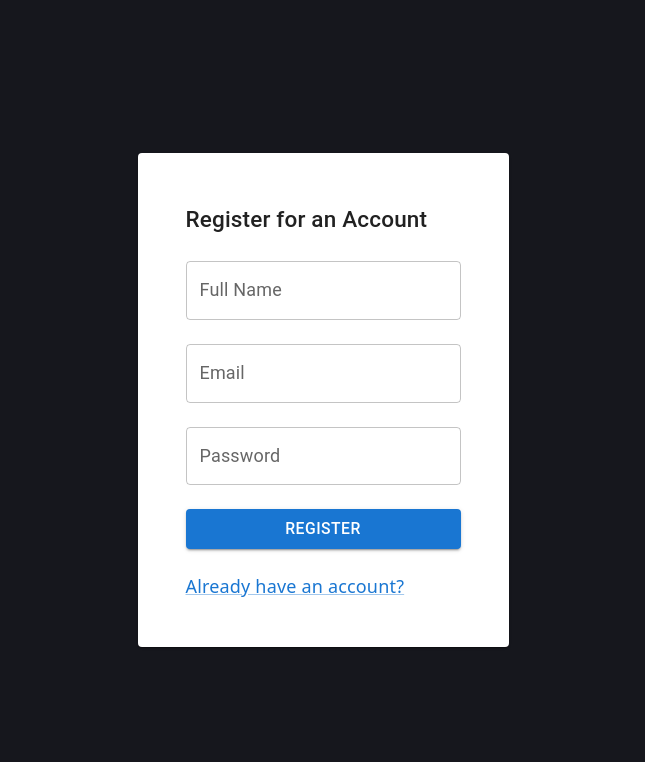
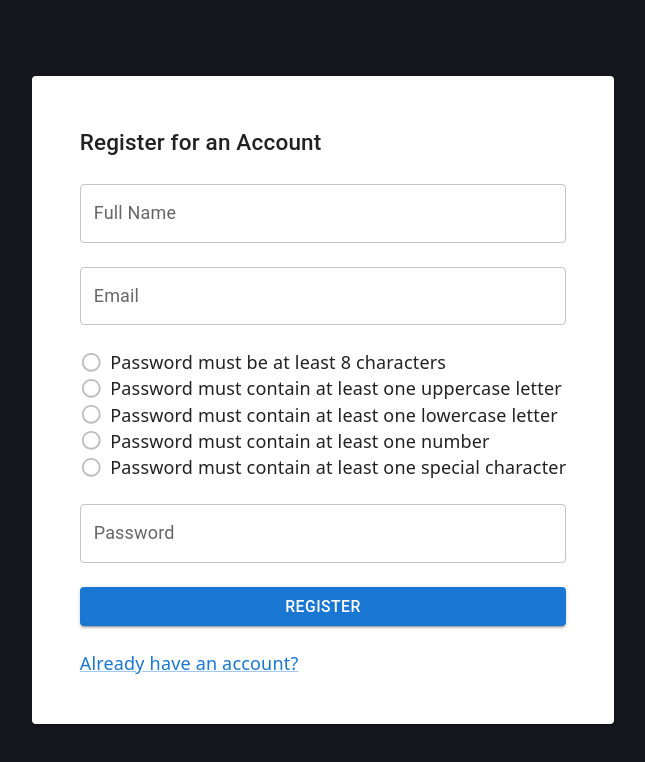
Before and after one commit to mattuzuchin/helpdesk-frontend, a React (Vite) app: page /register in a window 1280 px wide. Shown: the top 762 px of the page, without its empty margins (317-962 px from the left). Built offline with nearby package versions, Linux system fonts and the light colour scheme.

Commit message:
pw added in register for user to see what is required for a pw

```diff
--- a/src/views/auth/register.jsx
+++ b/src/views/auth/register.jsx
@@ -13,7 +13,8 @@ import { useState } from 'react';
 import { register } from '../../app/api/auth.js';
 import { useNavigate } from 'react-router-dom';
 import ReportIcon from '@mui/icons-material/Report';
-
+import CheckCircleIcon from '@mui/icons-material/CheckCircle';
+import RadioButtonUncheckedIcon from '@mui/icons-material/RadioButtonUnchecked';
 let disableRegister = false;
 function disableRegisterField() {
   disableRegister = !disableRegister;
@@ -26,7 +27,24 @@ export default function Register() {
   const [name, setName] = useState('');
   const [success, setSuccess] = useState("");
   const navigate = useNavigate();
-
+  const passwordChecks = {
+    length: password.length >= 8,
+    uppercase: /[A-Z]/.test(password),
+    lowercase: /[a-z]/.test(password),
+    number: /[0-9]/.test(password),
+    // eslint-disable-next-line no-useless-escape
+    special: /[!@#$%^&*()_+\-=\[\]{};':"\\|,.<>\/?]/.test(password),
+  };
+  const checkItem = (passed, label) => (
+    <li style={{ display: 'flex', alignItems: 'center', gap: 8 }}>
+      {passed ? (
+        <CheckCircleIcon fontSize="small" style={{ color: 'green' }} />
+      ) : (
+        <RadioButtonUncheckedIcon fontSize="small" color="disabled" />
+      )}
+      {label}
+    </li>
+  );
   const handleRegistration = async () => {
     try {
       setError("");
@@ -71,6 +89,13 @@ export default function Register() {
               onChange={(e) => setEmail(e.target.value)}
             />
           )}
+          <ul style={{ listStyle: 'none', paddingLeft: 0 }}>
+            {checkItem(passwordChecks.length, "Password must be at least 8 characters")}
+            {checkItem(passwordChecks.uppercase, "Password must contain at least one uppercase letter")}
+            {checkItem(passwordChecks.lowercase, "Password must contain at least one lowercase letter")}
+            {checkItem(passwordChecks.number, "Password must contain at least one number")}
+            {checkItem(passwordChecks.special, "Password must contain at least one special character")}
+          </ul>
           {!disableRegister && (
             <TextField
               label="Password"
```
